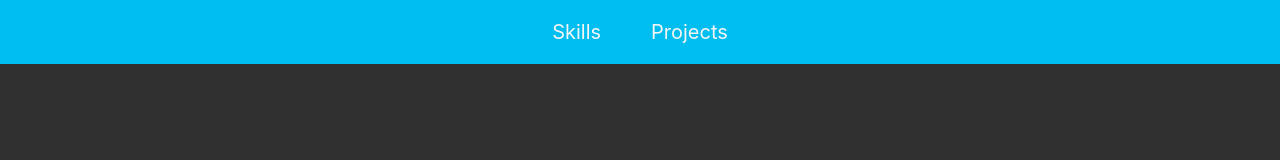
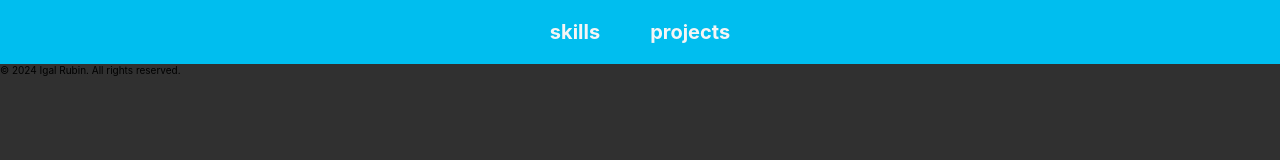
Before and after one commit to rubinigal/MyPortfolio, a React (Vite) app: page / in a window 1280 px wide. Shown: the top 160 px of the page. Built offline with nearby package versions, Linux system fonts and the light colour scheme.

Commit message:
added Footer

```diff
--- a/src/App.tsx
+++ b/src/App.tsx
@@ -1,14 +1,16 @@
 //import { useState } from 'react'
 import Navbar from "./components/Navbar"
+import Footer from "./components/Footer"
 //import './App.css'
 
 function App() {
 
-  const navList = ['Skills','Projects']
+  const navList = ['skills','projects']
 
   return (
     <>
      <Navbar tabs={navList} />
+     <Footer/>
     </>
   )
 }
--- /dev/null
+++ b/src/components/Footer.tsx
@@ -0,0 +1,10 @@
+import '../styles/Footer.css'
+
+function Footer() {
+
+    return(
+        <p>© 2024 Igal Rubin. All rights reserved.</p>
+    );
+}
+
+export default Footer
--- a/src/styles/Navbar.css
+++ b/src/styles/Navbar.css
@@ -14,13 +14,16 @@
     padding: 20px;
     font-size: 2rem;
     border-radius: 10px;
+    color: var(--color-white);
+    font-weight: bold;
 }
 
 .nav-bar li:hover {
     background-color: var(--color-blue2);
+    color: var(--color-black);
 }
 
 .nav-bar a {
     text-decoration: none;
-    color: var(--color-white);
+    color: inherit;
 }
```
Also changed, not shown: src/styles/Footer.css (added).
